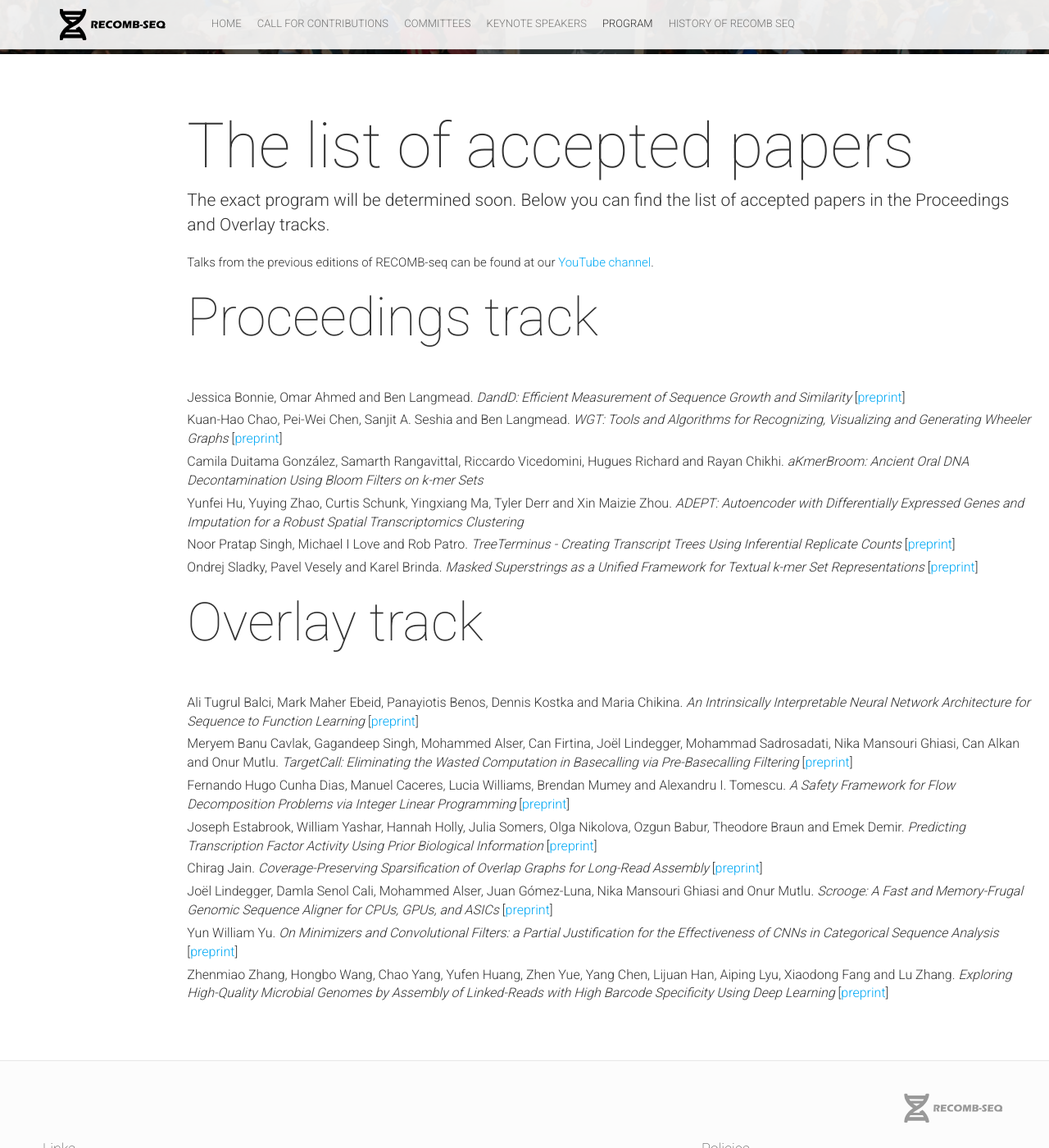
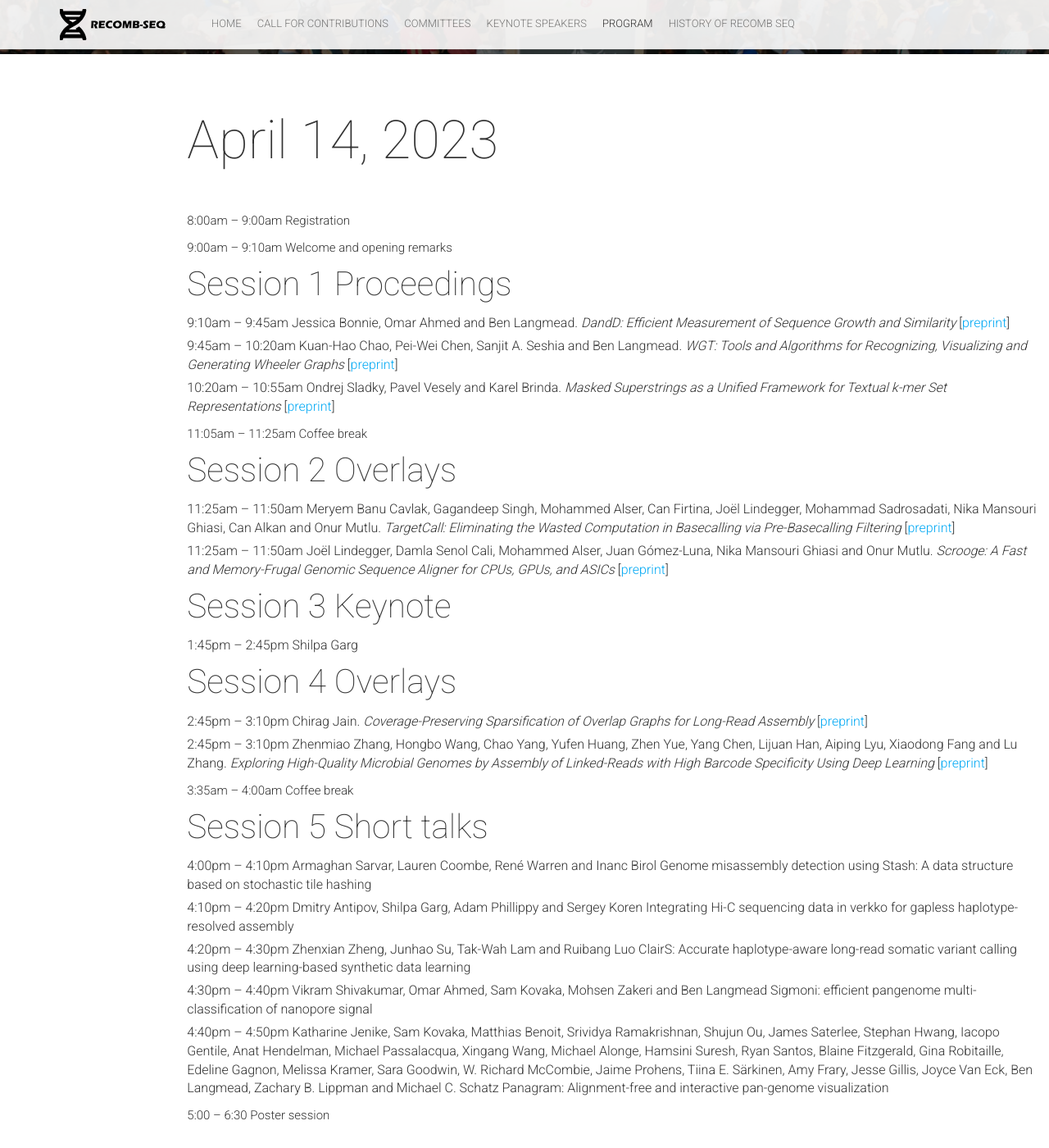
Before and after one commit to recomb-seq/recomb-seq.github.io, a Jekyll site: the page built from schedule.html, in a window 1280 px wide and 1400 px high, scrolled down 341 px. Shown: the whole window at 82% size. Built offline with Jekyll 4.4.1, drawn with Linux system fonts in a browser that asks for light colours; nearby versions of some CDN libraries; comment, search, counter and statistics services are not loaded; some of the changed text lies outside the part shown.

Commit message:
Update schedule-tbd.html

```diff
--- a/_includes/schedule-tbd.html
+++ b/_includes/schedule-tbd.html
@@ -2,34 +2,100 @@
 <section id="schedule" class="schedule">
     <div class="content-wrapper text-left">
         <div class="col-md-10 col-sm-10 col-lg-offset-2 col-md-offset-2 col-sm-offset-1">
-           <h2>The list of accepted papers</h2>
+           <!-- <h2>The list of accepted papers</h2>-->
 
-<p class="lead">The exact program will be determined soon. Below you can find the list of accepted papers in the Proceedings and Overlay tracks.</p>
+<!-- <p class="lead">.</p>-->
+
+<h3>April 14, 2023</h3>
+
+<p>8:00am – 9:00am Registration</p>
+
+<p>9:00am – 9:10am Welcome and opening remarks</p>
+
+<h4>Session 1 Proceedings</h4>
+<ul>
+<li>9:10am – 9:45am Jessica Bonnie, Omar Ahmed and Ben Langmead. <em>DandD: Efficient Measurement of Sequence Growth and Similarity</em> [<a href="https://www.biorxiv.org/content/10.1101/2023.02.02.526837.abstract">preprint</a>]</li>
+<li>9:45am – 10:20am Kuan-Hao Chao, Pei-Wei Chen, Sanjit A. Seshia and Ben Langmead. <em>WGT: Tools and Algorithms for Recognizing, Visualizing and Generating Wheeler Graphs</em> [<a href="https://www.biorxiv.org/content/10.1101/2022.10.15.512390.abstract">preprint</a>]</li>
+<li>10:20am – 10:55am Ondrej Sladky, Pavel Vesely and Karel Brinda. <em>Masked Superstrings as a Unified Framework for Textual k-mer Set Representations</em> [<a href="https://www.biorxiv.org/content/10.1101/2023.02.01.526717.abstract">preprint</a>]</li>
+</ul>
+
+<p>11:05am – 11:25am Coffee break</p>
+
+<h4>Session 2 Overlays</h4>
+<ul>
+<li>11:25am – 11:50am Meryem Banu Cavlak, Gagandeep Singh, Mohammed Alser, Can Firtina, Joël Lindegger, Mohammad Sadrosadati, Nika Mansouri Ghiasi, Can Alkan and Onur Mutlu. <em>TargetCall: Eliminating the Wasted Computation in Basecalling via Pre-Basecalling Filtering</em> [<a href="https://www.biorxiv.org/content/10.1101/2022.12.09.519749.abstract">preprint</a>]</li>
+<li>11:25am – 11:50am Joël Lindegger, Damla Senol Cali, Mohammed Alser, Juan Gómez-Luna, Nika Mansouri Ghiasi and Onur Mutlu. <em>Scrooge: A Fast and Memory-Frugal Genomic Sequence Aligner for CPUs, GPUs, and ASICs</em> [<a href="https://arxiv.org/abs/2208.09985">preprint</a>]</li>
+</ul>
+
+<h4>Session 3 Keynote</h4>
+<ul>
+<li>1:45pm – 2:45pm Shilpa Garg
+</ul>
+
+<h4>Session 4 Overlays</h4>
+<ul>
+<li>2:45pm – 3:10pm Chirag Jain. <em>Coverage-Preserving Sparsification of Overlap Graphs for Long-Read Assembly</em> [<a href="https://www.biorxiv.org/content/10.1101/2022.03.17.484715.abstract">preprint</a>]</li>
+<li>2:45pm – 3:10pm Zhenmiao Zhang, Hongbo Wang, Chao Yang, Yufen Huang, Zhen Yue, Yang Chen, Lijuan Han, Aiping Lyu, Xiaodong Fang and Lu Zhang. <em>Exploring High-Quality Microbial Genomes by Assembly of Linked-Reads with High Barcode Specificity Using Deep Learning</em> [<a href="https://www.biorxiv.org/content/10.1101/2022.09.07.506963.abstract">preprint</a>]</li>
+</ul>
+
+<p>3:35am – 4:00am Coffee break</p>
+
+<h4>Session 5 Short talks</h4>
+<ul>
+<li>4:00pm – 4:10pm Armaghan Sarvar, Lauren Coombe, René Warren and Inanc Birol Genome misassembly detection using Stash: A data structure based on stochastic tile hashing</li>
+<li>4:10pm – 4:20pm Dmitry Antipov, Shilpa Garg, Adam Phillippy and Sergey Koren Integrating Hi-C sequencing data in verkko for gapless haplotype-resolved assembly</li>
+<li>4:20pm – 4:30pm Zhenxian Zheng, Junhao Su, Tak-Wah Lam and Ruibang Luo ClairS: Accurate haplotype-aware long-read somatic variant calling using deep learning-based synthetic data learning</li>
+<li>4:30pm – 4:40pm Vikram Shivakumar, Omar Ahmed, Sam Kovaka, Mohsen Zakeri and Ben Langmead Sigmoni: efficient pangenome multi-classification of nanopore signal</li>
+<li>4:40pm – 4:50pm Katharine Jenike, Sam Kovaka, Matthias Benoit, Srividya Ramakrishnan, Shujun Ou, James Saterlee, Stephan Hwang, Iacopo Gentile, Anat Hendelman, Michael Passalacqua, Xingang Wang, Michael Alonge, Hamsini Suresh, Ryan Santos, Blaine Fitzgerald, Gina Robitaille, Edeline Gagnon, Melissa Kramer, Sara Goodwin, W. Richard McCombie, Jaime Prohens, Tiina E. Särkinen, Amy Frary, Jesse Gillis, Joyce Van Eck, Ben Langmead, Zachary B. Lippman and Michael C. Schatz Panagram: Alignment-free and interactive pan-genome visualization</li>
+</ul>
+
+<p>5:00 – 6:30 Poster session</p>
+
+
+<h3>April 15, 2023</h3>
+
+<h4>Session 6 Proceedings</h4>
+<ul>
+<li>9:20am – 9:55am Yunfei Hu, Yuying Zhao, Curtis Schunk, Yingxiang Ma, Tyler Derr and Xin Maizie Zhou. <em>ADEPT: Autoencoder with Differentially Expressed Genes and Imputation for a Robust Spatial Transcriptomics Clustering</em></li>
+<li>9:55am – 10:30am Noor Pratap Singh, Michael I Love and Rob Patro. <em>TreeTerminus - Creating Transcript Trees Using Inferential Replicate Counts</em> [<a href="https://www.biorxiv.org/content/10.1101/2022.11.01.514769.abstract">preprint</a>]</li>
+<li>10:30am – 11:05am Camila Duitama González, Samarth Rangavittal, Riccardo Vicedomini, Hugues Richard and Rayan Chikhi. <em>aKmerBroom: Ancient Oral DNA Decontamination Using Bloom Filters on k-mer Sets</em></li>
+</ul>
+
+<p>11:05am – 11:25am Coffee break</p>
+
+<h4>Session 7 Overlays</h4>
+<ul>
+<li>11:25am – 11:50am Fernando Hugo Cunha Dias, Manuel Caceres, Lucia Williams, Brendan Mumey and Alexandru I. Tomescu. <em>A Safety Framework for Flow Decomposition Problems via Integer Linear Programming</em> [<a href="https://arxiv.org/abs/2301.13245">preprint</a>]</li>
+<li>11:50am – 12:15pm Joseph Estabrook, William Yashar, Hannah Holly, Julia Somers, Olga Nikolova, Ozgun Babur, Theodore Braun and Emek Demir. <em>Predicting Transcription Factor Activity Using Prior Biological Information</em> [<a href="https://www.biorxiv.org/content/10.1101/2022.12.16.520295.abstract">preprint</a>]</li>
+</ul>
+
+<h4>Session 3 Keynote</h4>
+<ul>
+<li>1:45pm – 2:45pm Gioele La Manno
+</ul>
+
+<h4>Session 9 Overlays</h4>
+<ul>
+<li>2:45pm – 3:10pm Ali Tugrul Balci, Mark Maher Ebeid, Panayiotis Benos, Dennis Kostka and Maria Chikina. <em>An Intrinsically Interpretable Neural Network Architecture for Sequence to Function Learning</em> [<a href="https://www.biorxiv.org/content/10.1101/2023.01.25.525572.abstract">preprint</a>] </li>
+<li>3:10pm – 3:35pm Yun William Yu. <em>On Minimizers and Convolutional Filters: a Partial Justification for the Effectiveness of CNNs in Categorical Sequence Analysis</em> [<a href="https://arxiv.org/abs/2111.08452">preprint</a>]</li>
+</ul>
+
+<p>3:35am – 4:00am Coffee break</p>
+
+<h4>Session 5 Short talks</h4>
+<ul>
+<li>4:00pm – 4:10pm Alex Lederer, Lorenzo Talamanca, Colas Droin, Maxine Leonardi, Irina Khven, Hugo Carvalho, Felix Naef and Gioele La Manno A probabilistic framework for parametrizing RNA velocity fields with manifold-consistent cell cycle dynamics</li>
+<li>4:10pm – 4:20pm Leah Weber, Derek Reiman, Mohammed El-Kebir and Aly Khan  TRIBAL: Tree inference of B cell clonal lineages</li>
+<li>4:20pm – 4:30pm Ahmet Cemal Alıcıoğlu, Mahmud Sami Aydın and Can Alkan    Pairwise sequence alignment with block and character edit operations</li>
+<li>4:30pm – 4:40pm Serghei Mangul, Mohammad Vahed, Nicholas Darci-Maher, Kerui Peng, Jaqueline Brito, JungHyun Jung, Anushka Rajesh, Andrew Smith, Reid F. Thompson, Casey Greene, Jonathan Jacobs, Dat Duong and Eleazar Eskin    A comprehensive analysis of the reusability of public omics data across 3.8 million research publications</li>
+</ul>
+
+<p>5:00 – 6:30 Poster session</p>
+
+            <p></p>
 
 <p>Talks from the previous editions of RECOMB-seq can be found at our <a href="https://www.youtube.com/@recomb-seq">YouTube channel</a>.</p>
 
-<h3>Proceedings track</h3>
-
-<ul>
-<li>Jessica Bonnie, Omar Ahmed and Ben Langmead. <em>DandD: Efficient Measurement of Sequence Growth and Similarity</em> [<a href="https://www.biorxiv.org/content/10.1101/2023.02.02.526837.abstract">preprint</a>]</li>
-<li>Kuan-Hao Chao, Pei-Wei Chen, Sanjit A. Seshia and Ben Langmead. <em>WGT: Tools and Algorithms for Recognizing, Visualizing and Generating Wheeler Graphs</em> [<a href="https://www.biorxiv.org/content/10.1101/2022.10.15.512390.abstract">preprint</a>]</li>
-<li>Camila Duitama González, Samarth Rangavittal, Riccardo Vicedomini, Hugues Richard and Rayan Chikhi. <em>aKmerBroom: Ancient Oral DNA Decontamination Using Bloom Filters on k-mer Sets</em></li>
-<li>Yunfei Hu, Yuying Zhao, Curtis Schunk, Yingxiang Ma, Tyler Derr and Xin Maizie Zhou. <em>ADEPT: Autoencoder with Differentially Expressed Genes and Imputation for a Robust Spatial Transcriptomics Clustering</em></li>
-<li>Noor Pratap Singh, Michael I Love and Rob Patro. <em>TreeTerminus - Creating Transcript Trees Using Inferential Replicate Counts</em> [<a href="https://www.biorxiv.org/content/10.1101/2022.11.01.514769.abstract">preprint</a>]</li>
-<li>Ondrej Sladky, Pavel Vesely and Karel Brinda. <em>Masked Superstrings as a Unified Framework for Textual k-mer Set Representations</em> [<a href="https://www.biorxiv.org/content/10.1101/2023.02.01.526717.abstract">preprint</a>]</li>
-</ul>
-
-<h3>Overlay track</h3>
-<ul>
-<li>Ali Tugrul Balci, Mark Maher Ebeid, Panayiotis Benos, Dennis Kostka and Maria Chikina. <em>An Intrinsically Interpretable Neural Network Architecture for Sequence to Function Learning</em> [<a href="https://www.biorxiv.org/content/10.1101/2023.01.25.525572.abstract">preprint</a>] </li>
-<li>Meryem Banu Cavlak, Gagandeep Singh, Mohammed Alser, Can Firtina, Joël Lindegger, Mohammad Sadrosadati, Nika Mansouri Ghiasi, Can Alkan and Onur Mutlu. <em>TargetCall: Eliminating the Wasted Computation in Basecalling via Pre-Basecalling Filtering</em> [<a href="https://www.biorxiv.org/content/10.1101/2022.12.09.519749.abstract">preprint</a>]</li>
-<li>Fernando Hugo Cunha Dias, Manuel Caceres, Lucia Williams, Brendan Mumey and Alexandru I. Tomescu. <em>A Safety Framework for Flow Decomposition Problems via Integer Linear Programming</em> [<a href="https://arxiv.org/abs/2301.13245">preprint</a>]</li>
-<li>Joseph Estabrook, William Yashar, Hannah Holly, Julia Somers, Olga Nikolova, Ozgun Babur, Theodore Braun and Emek Demir. <em>Predicting Transcription Factor Activity Using Prior Biological Information</em> [<a href="https://www.biorxiv.org/content/10.1101/2022.12.16.520295.abstract">preprint</a>]</li>
-<li>Chirag Jain. <em>Coverage-Preserving Sparsification of Overlap Graphs for Long-Read Assembly</em> [<a href="https://www.biorxiv.org/content/10.1101/2022.03.17.484715.abstract">preprint</a>]</li>
-<li>Joël Lindegger, Damla Senol Cali, Mohammed Alser, Juan Gómez-Luna, Nika Mansouri Ghiasi and Onur Mutlu. <em>Scrooge: A Fast and Memory-Frugal Genomic Sequence Aligner for CPUs, GPUs, and ASICs</em> [<a href="https://arxiv.org/abs/2208.09985">preprint</a>]</li>
-<li>Yun William Yu. <em>On Minimizers and Convolutional Filters: a Partial Justification for the Effectiveness of CNNs in Categorical Sequence Analysis</em> [<a href="https://arxiv.org/abs/2111.08452">preprint</a>]</li>
-<li>Zhenmiao Zhang, Hongbo Wang, Chao Yang, Yufen Huang, Zhen Yue, Yang Chen, Lijuan Han, Aiping Lyu, Xiaodong Fang and Lu Zhang. <em>Exploring High-Quality Microbial Genomes by Assembly of Linked-Reads with High Barcode Specificity Using Deep Learning</em> [<a href="https://www.biorxiv.org/content/10.1101/2022.09.07.506963.abstract">preprint</a>]</li>
-</ul>
 
         </div>
     </div>
```
